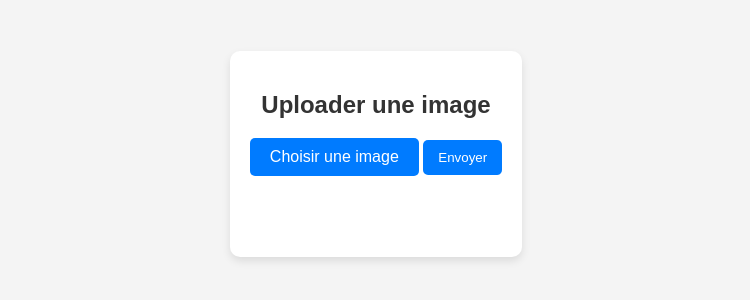
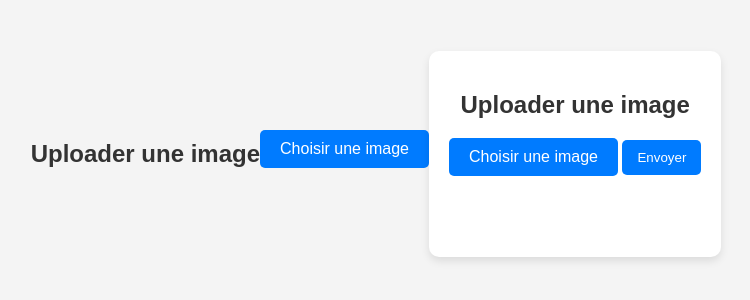
Before and after one commit to Sufmax/scanneur, a plain HTML site: page index.html in a window 1280 px wide. Shown: the part 246-546 px from the top of the page, without its empty margins (264-1014 px from the left). Drawn offline with Linux system fonts and the light colour scheme.

Commit message:
Update index.html (add other button)

```diff
--- a/index.html
+++ b/index.html
@@ -7,6 +7,16 @@
     <link rel="stylesheet" href="style.css">
 </head>
 <body>
+    <h2>Uploader une image</h2>
+
+    <!-- Bouton personnalisé pour sélectionner une image -->
+    <button class="custom-file-button" onclick="document.getElementById('imageInput').click();">
+        Choisir une image
+    </button>
+
+    <!-- Input de fichier masqué -->
+    <input type="file" id="imageInput" />
+
     <div class="container">
         <h2>Uploader une image</h2>
         <label for="imageInput" class="custom-file-button">Choisir une image</label>
```
